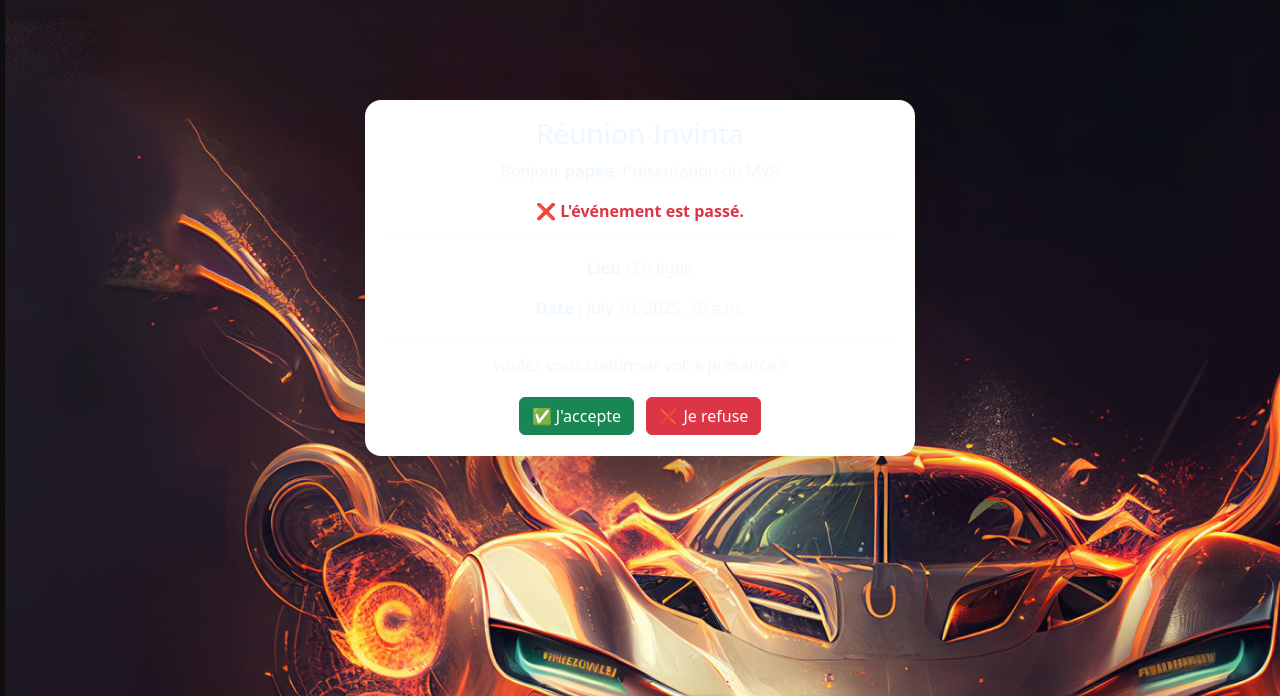
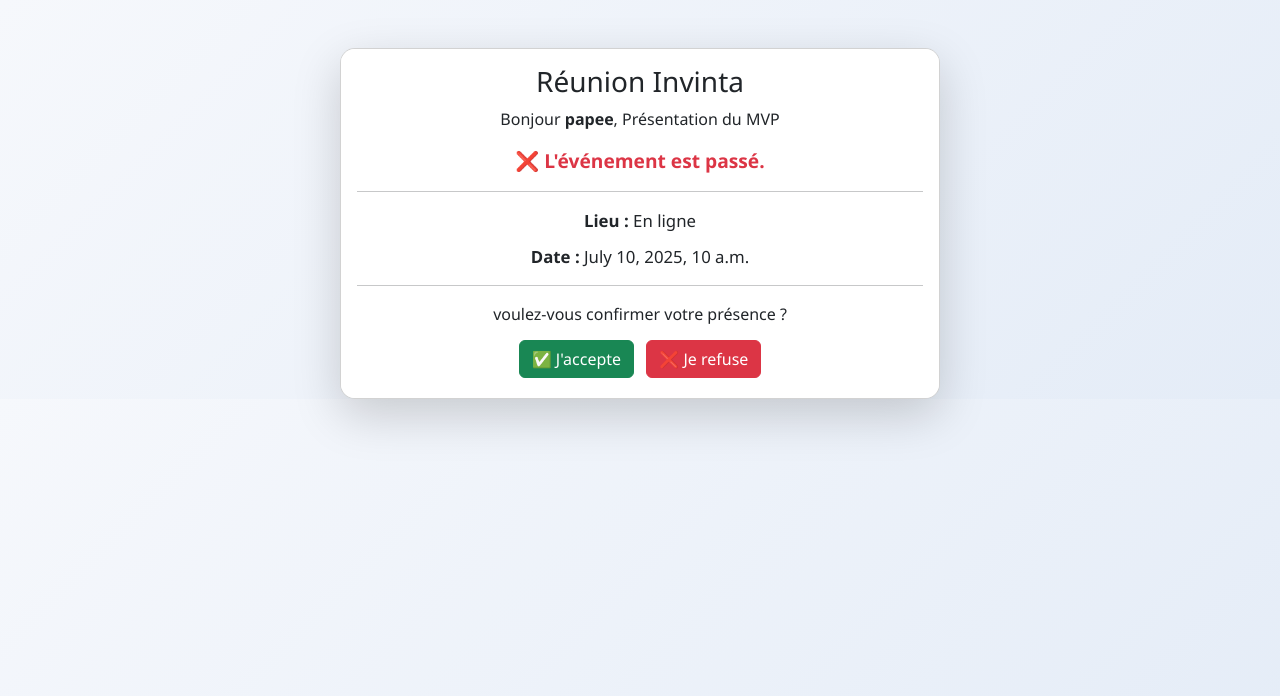
Before and after one commit to jean1mpayi/Invinta, a Django app: page /invitation/4/ in a window 1280 px wide. Shown: the top 696 px of the page. Run offline with Django 5.2, Linux system fonts and the light colour scheme; data comes from the database, SQL or seed files in the repository.

Commit message:
Ajout du nouveau CSS pour l'invitation

```diff
--- a/core/static/css/invitation.css
+++ b/core/static/css/invitation.css
@@ -1,18 +1,18 @@
 body {
-  background-image: url("../images/bg.jpg");
-
-
+  font-family: 'Segoe UI', Tahoma, Geneva, Verdana, sans-serif;
+  animation: fadeIn 0.5s ease-in;
+  background: linear-gradient(135deg, #f6f8fc, #e4ecf7);
+  color: #333;
 }
 
-/* Animation d'apparition */
 .fade-in {
-  animation: fadeIn 1s ease-in;
+  animation: fadeIn 0.8s ease-in-out;
 }
 
 @keyframes fadeIn {
   from {
     opacity: 0;
-    transform: translateY(200px);
+    transform: translateY(10px);
   }
   to {
     opacity: 1;
@@ -20,47 +20,78 @@
   }
 }
 
-/* Carte principale */
 .invitation-card {
-
-  backdrop-filter: blur(16px);
-  color: aliceblue;
-  margin-top: 100px;
-  align-self: center;
-  border-top: 10px;
-  border: 1px solid rgba(255, 255, 255, 0.2);
-  max-width: 550px;
-  border-radius: 16px;
+  max-width: 600px;
+  border-radius: 15px;
   overflow: hidden;
+  background-color: white;
 }
 
-/* Bannière avec image d'événement */
 .event-banner {
   position: relative;
-  height: 200px;
+  height: 250px;
   overflow: hidden;
+  border-bottom: 1px solid #ddd;
 }
 
 .event-banner img {
   width: 100%;
   height: 100%;
   object-fit: cover;
+  filter: brightness(80%);
 }
 
 .event-banner .overlay {
   position: absolute;
   top: 0;
   left: 0;
+  width: 100%;
   height: 100%;
-  width: 100%;
-  background: linear-gradient(to top, rgba(0, 0, 0, 0.5), transparent);
+  background: rgba(0, 0, 0, 0.4);
 }
 
 .event-banner .title {
   position: absolute;
-  bottom: 10px;
+  bottom: 15px;
   left: 20px;
-  color: rgb(255, 255, 255);
-  font-size: 1.5rem;
+  font-size: 1.8rem;
+  color: white;
   font-weight: bold;
+  text-shadow: 1px 1px 3px rgba(0,0,0,0.6);
 }
+
+.card-body p {
+  font-size: 1.05rem;
+  margin: 10px 0;
+}
+
+#countdown {
+  font-size: 1.2rem;
+  margin-top: 1rem;
+}
+
+.btn {
+  transition: transform 0.2s ease;
+}
+
+.btn:hover {
+  transform: scale(1.05);
+}
+
+input#invitationLink {
+  text-align: center;
+  background-color: #f8f9fa;
+  border-radius: 8px;
+  border: 1px solid #ced4da;
+}
+
+@media (max-width: 600px) {
+  .event-banner .title {
+    font-size: 1.3rem;
+    left: 10px;
+  }
+
+  .invitation-card {
+    margin: 1rem;
+  }
+}
```
